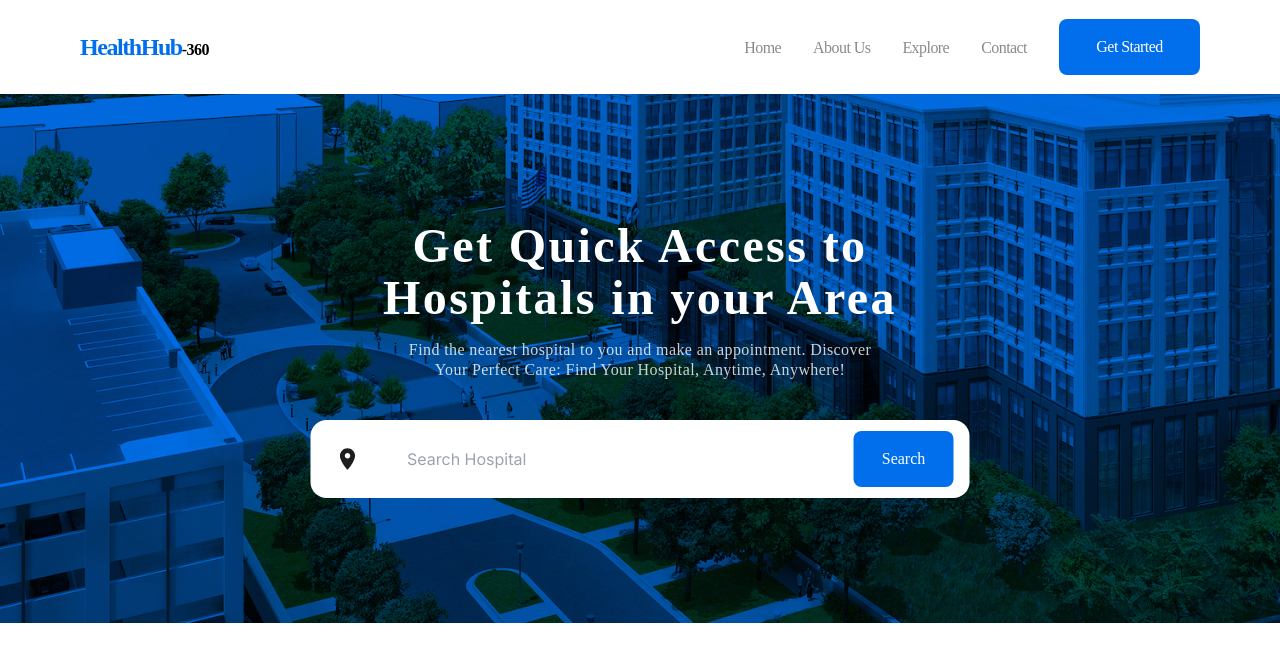
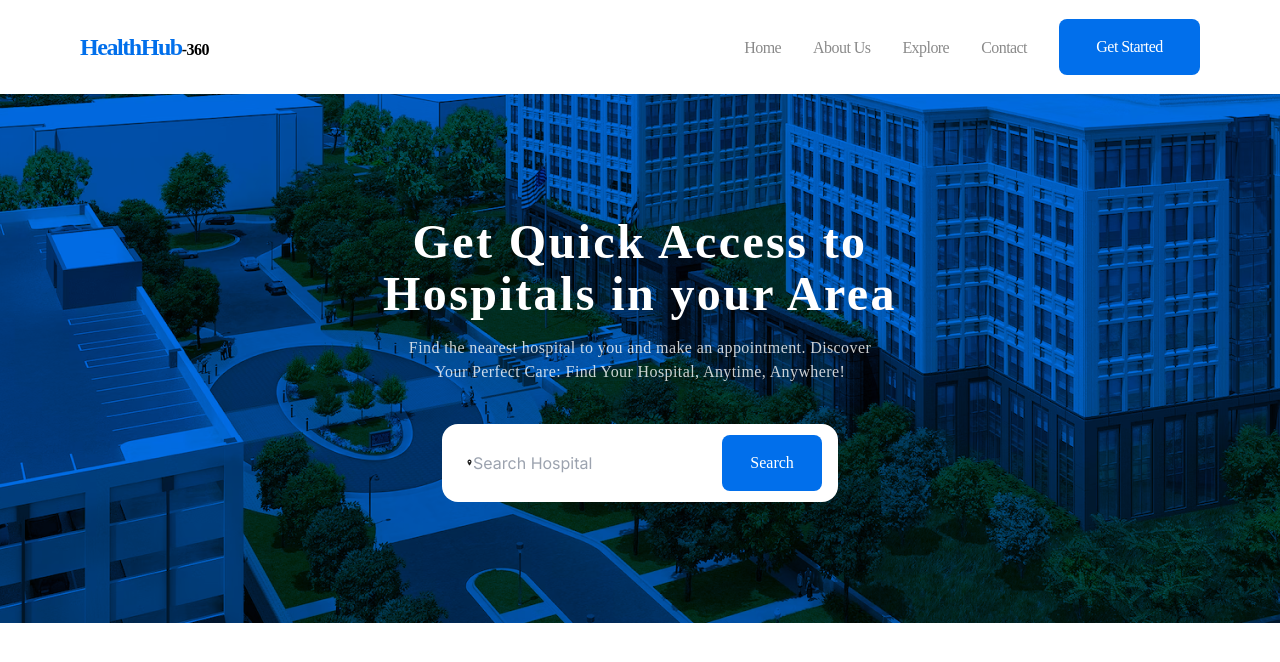
Before and after one commit to CodeKage25/HealthHub360, a Next.js app in the folder client/: page / in a window 1280 px wide. Shown: the top 662 px of the page. Built offline with nearby package versions, Linux system fonts and the light colour scheme.

Commit message:
added the headers component

```diff
--- a/client/src/components/Header.tsx
+++ b/client/src/components/Header.tsx
@@ -10,12 +10,12 @@ const Header = () => {
             <h3 className="text-white text-center font-satoshi text-5xl not-italic font-bold leading-52 tracking-wider">
               Get Quick Access to <br /> Hospitals in your Area
             </h3>
-            <h3 className="text-white opacity-80 text-center font-satoshi text-base font-normal leading-5 tracking-wide">
+            <h3 className="text-white opacity-80 text-center font-satoshi sm:text-sm sm:font-light lg:text-base lg:font-normal leading-5 tracking-wide">
               Find the nearest hospital to you and make an appointment. Discover{' '}
               <br /> Your Perfect Care: Find Your Hospital, Anytime, Anywhere!
             </h3>
           </div>
-          <div className="flex items-center justify-between bg-white rounded-2xl sm:w-[300px] md:w-[400] lg:w-[659px] lg:h-[78px] focus:border-sky-500 focus:ring-sky-500">
+          <div className="flex items-center justify-between bg-white rounded-2xl sm:w-[70%] md:w-[70%] w-[100%] lg:h-[78px] focus:border-sky-500 focus:ring-sky-500">
             <span className="">
               <img
                 className="pl-6 sm:w-[50px] lg:w-[50px]"
```
